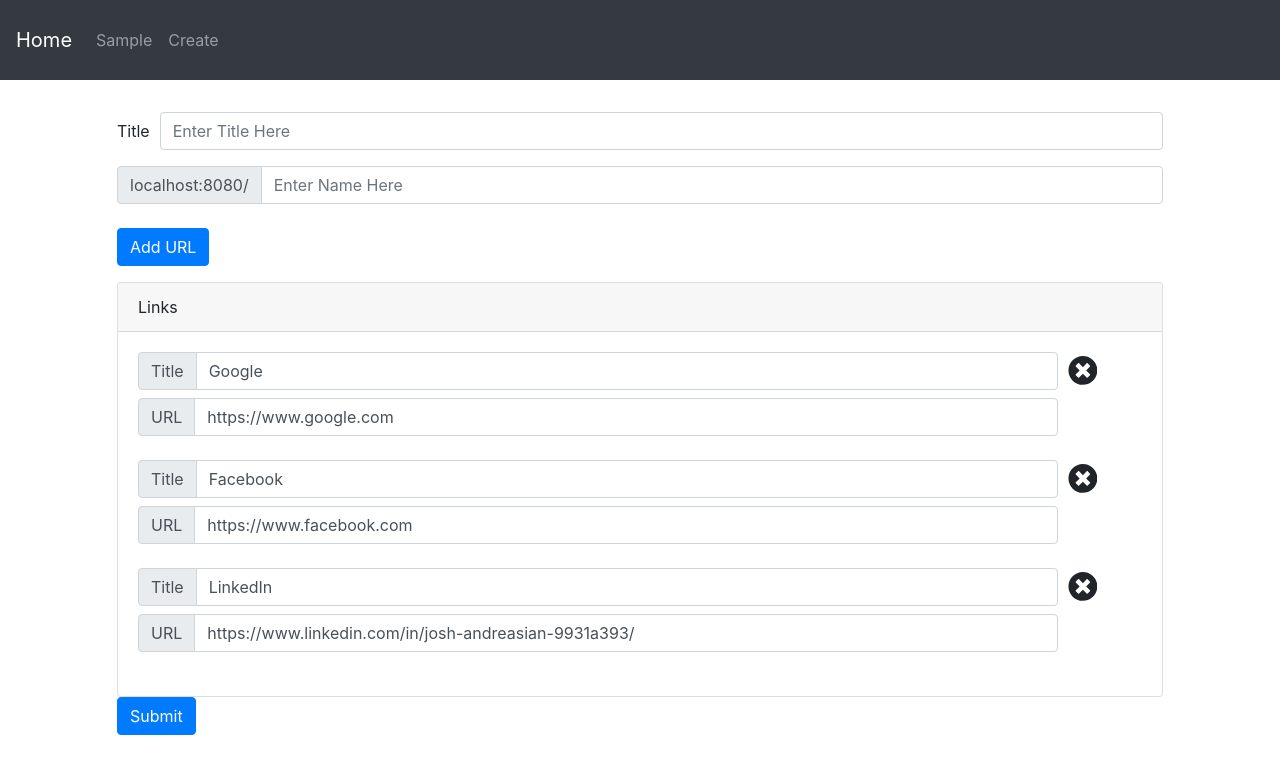
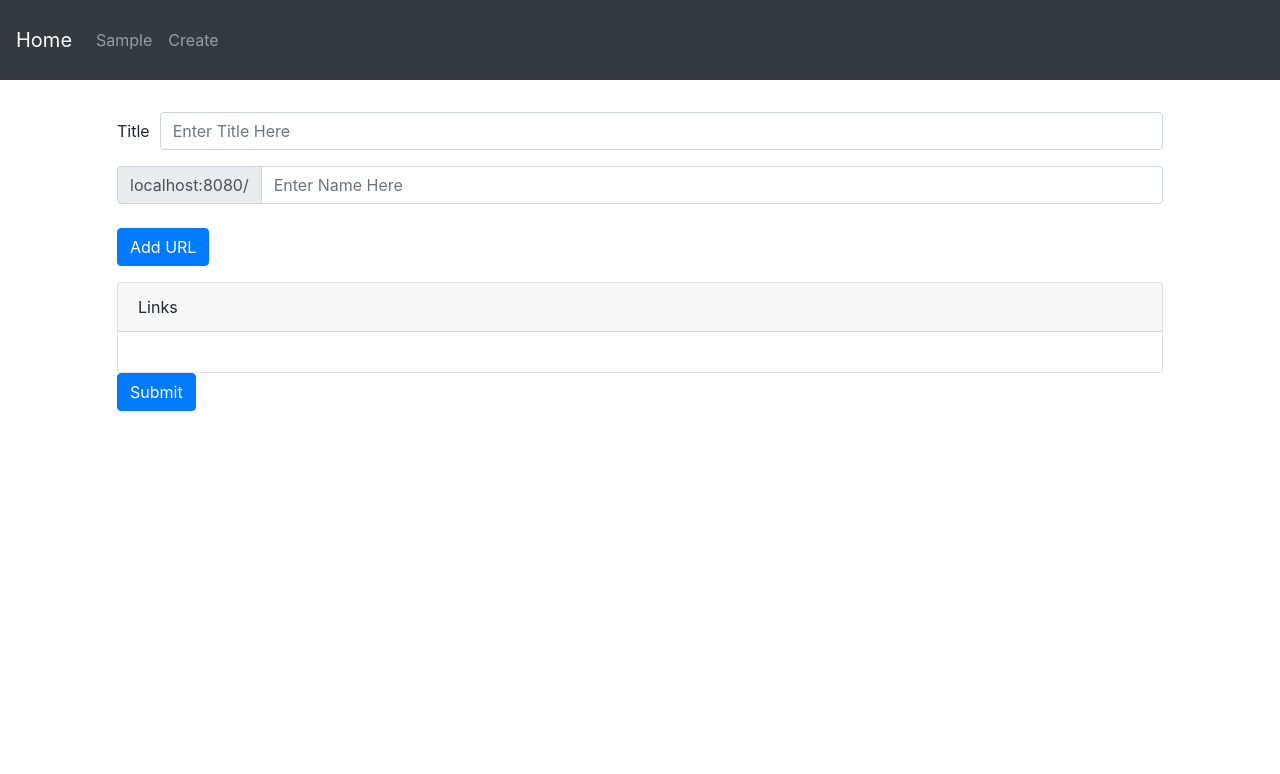
Before and after one commit to jandreasian/social-links, a React app in the folder client/: page /create in a window 1280 px wide. Shown: the top 774 px of the page. Built offline with nearby package versions, Linux system fonts and the light colour scheme; the HTML template or start-up script is replaced by a standard one.

Commit message:
Removed test data from state

```diff
--- a/client/src/LinkForm.js
+++ b/client/src/LinkForm.js
@@ -31,7 +31,7 @@ function LinkForm () {
   const [mainTitle, setmainTitle] =  useState('');
   const [profileUrl, setprofileUrl] =  useState('');
   const [orderNumber, setOrderNumber] =  useState(0);
-  const [links, setLinks] =  useState(testData);
+  const [links, setLinks] =  useState([]);
   const [validated, setValidated] =  useState(false);
 
   function addLinkToList(event) {
```
